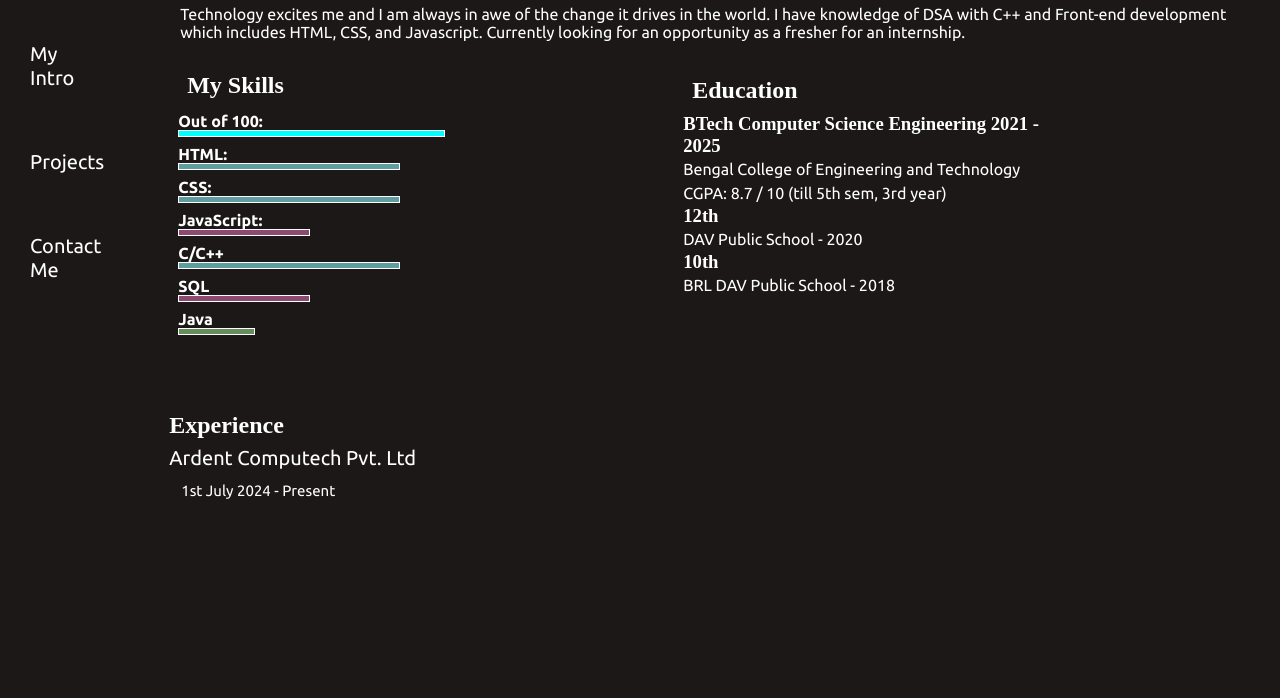
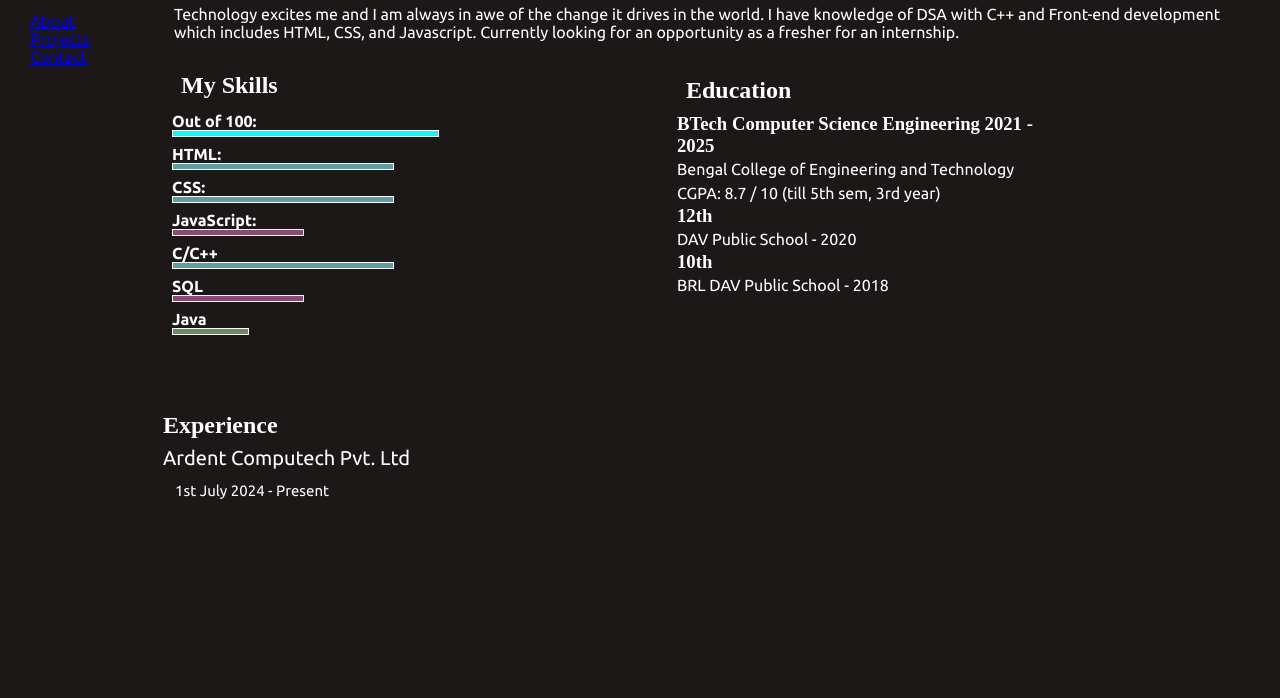
Before and after one commit to Sania2605/Portfolio, a plain HTML site: page intro.html in a window 1280 px wide. Shown: the part 102-800 px from the top of the page. Drawn offline with Linux system fonts and the light colour scheme; files whose address does not match are found by name; a web font is replaced by a local one.

Commit message:
Update intro.html

```diff
--- a/intro.html
+++ b/intro.html
@@ -14,9 +14,9 @@
             <nav>
                 <ul>
                     <li><a href="/">Home</a></li>
-                    <li><a href="/intro.html">My Intro</a></li>
-                    <li><a href="/projects.html">Projects</a></li>
-                    <li><a href="/contact.html">Contact Me</a></li>
+                    <a href="intro.html">About</a>
+                    <a href="projects.html">Projects</a>
+                    <a href="contact.html">Contact</a>
                 </ul>
             </nav>
         </div>
```
